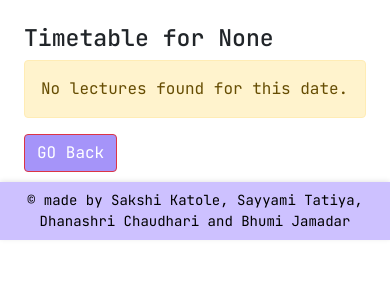
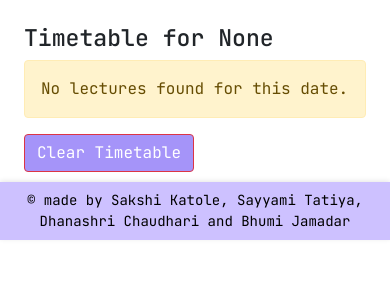
Before and after one commit to webcrafter011/Classroom-Monitoring-System, a Flask app: page /display_timetable in a window 390 px wide. Shown: the part 78-378 px from the top of the page. Run offline with Flask 3, Linux system fonts and the light colour scheme; the visitor is signed in with stand-in values (Sample User, id 1); data comes from the database, SQL or seed files in the repository; some libraries are stand-ins or nearby versions.

Commit message:
added rgork functionality to access app from mobile

```diff
--- a/app.py
+++ b/app.py
@@ -8,8 +8,10 @@
 from functools import wraps
 from flask_mail import Mail, Message
 from apscheduler.schedulers.background import BackgroundScheduler
+from flask_ngrok import run_with_ngrok  # Import Ngrok
 
 app = Flask(__name__)
+run_with_ngrok(app)  # Enable ngrok for Flask app
 
 # Configure email settings
 app.config["MAIL_SERVER"] = "smtp.gmail.com"
@@ -60,7 +62,6 @@
     return decorated_function
 
 
-# Function to send email
 # Function to send email
 def send_email(teacher_email, teacher_name, subject_name, lecture_time):
     with app.app_context():  # Ensures this is within the app context
@@ -210,11 +211,7 @@
 @app.route("/clear_timetable", methods=["POST"])
 @login_required
 def clear_timetable():
-    selected_date = request.form.get("selected_date")
-
-    # Delete all lectures for the selected date
-    db.execute("DELETE FROM timetable WHERE lecture_date = ?", selected_date)
-
+    db.execute("DELETE FROM timetable")
     flash("Timetable cleared successfully!")
     return redirect("/timetable")
 
@@ -226,4 +223,5 @@
 
 
 if __name__ == "__main__":
-    app.run(debug=True)
+    run_with_ngrok(app)  # Starts Ngrok when the app runs
+    app.run()
--- a/templates/display_timetable.html
+++ b/templates/display_timetable.html
@@ -10,6 +10,7 @@
 
     <!-- Check if there are any lectures -->
     {% if lectures %}
+    <div class="table-responsive">
         <table class="table table-bordered">
             <thead>
                 <tr>
@@ -50,14 +51,15 @@
                 {% endfor %}
             </tbody>
         </table>
+    </div>
     {% else %}
     <p class="alert alert-warning">No lectures found for this date.</p>
     {% endif %}
 
-    <form action="/clear_timetable" method="POST">
-        <input type="hidden" name="selected_date" value="{{ current_date }}">
-        <button type="submit" class="btn btn-danger">GO Back</button>
+    <form action="/clear_timetable" method="post" style="display: inline;">
+        <button type="submit" class="btn btn-danger">Clear Timetable</button>
     </form>
+
 
 </div>
 {% endblock %}
```
Lines whose indentation alone changed are shown as unchanged.
